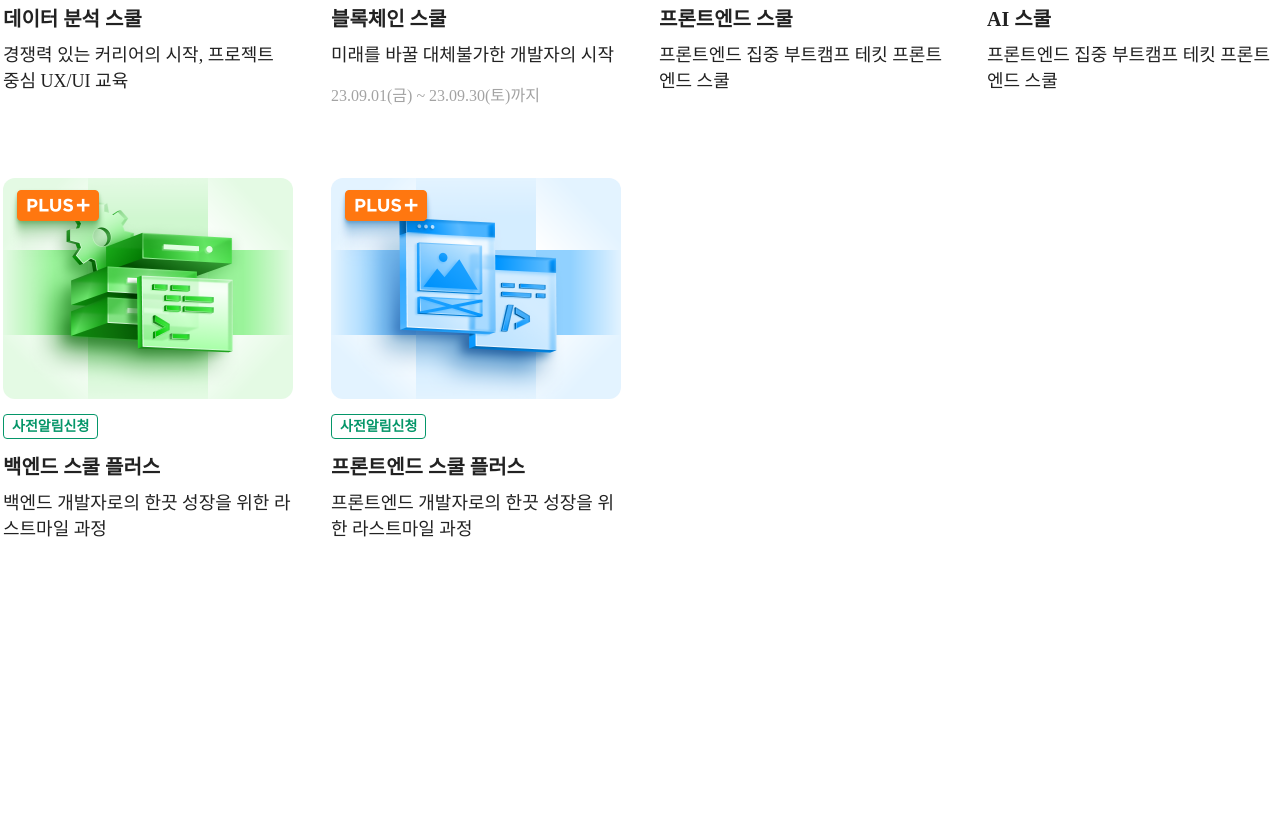
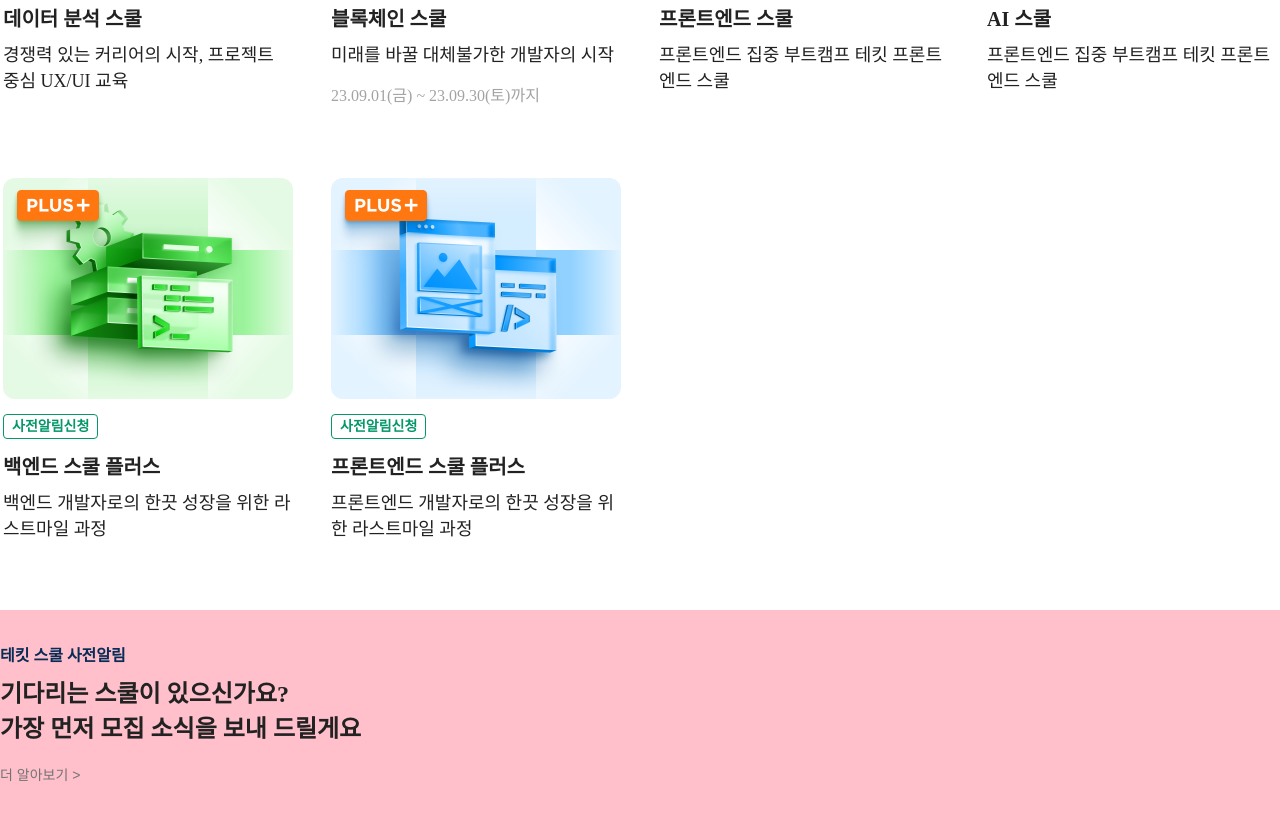
Before and after one commit to cryptojang/TeckIT-Clone, a plain HTML site: page index.html in a window 1280 px wide. Shown: the part 1828-2644 px from the top of the page. Before the commit the page ends 2438 px from the top, so only its background shows below. Drawn offline with Linux system fonts and the light colour scheme; a web font is replaced by a local one.

Commit message:
techit-alarm

```diff
--- a/index.html
+++ b/index.html
@@ -160,6 +160,14 @@
           </li>
         </ul>
       </section>
+      <section class="techit-alarm">
+        <div class="techit-alarm-container">
+          <h5>테킷 스쿨 사전알림</h5>
+          <h3>기다리는 스쿨이 있으신가요?</h3>
+          <h3>가장 먼저 모집 소식을 보내 드릴게요</h3>
+          <button>더 알아보기 ></button>
+        </div>
+      </section>
     </main>
   </body>
 </html>
--- a/style.css
+++ b/style.css
@@ -1,23 +1,23 @@
 @font-face {
   font-family: "Pretendard";
+  font-display: swap;
   font-weight: 900;
-  font-display: swap;
   src: url("https://cdn.jsdelivr.net/gh/Project-Noonnu/noonfonts_2107@1.1/Pretendard-Black.woff")
     format("woff");
 }
 
 @font-face {
   font-family: "Pretendard";
+  font-display: swap;
   font-weight: 800;
-  font-display: swap;
   src: url("https://cdn.jsdelivr.net/gh/Project-Noonnu/noonfonts_2107@1.1/Pretendard-ExtraBold.woff")
     format("woff");
 }
 
 @font-face {
   font-family: "Pretendard";
+  font-display: swap;
   font-weight: 700;
-  font-display: swap;
   src: url("https://cdn.jsdelivr.net/gh/Project-Noonnu/noonfonts_2107@1.1/Pretendard-Bold.woff")
     format("woff");
 }
@@ -207,3 +207,38 @@ header {
   margin-top: 16px;
   color: #a3a3a3;
 }
+
+.techit-alarm {
+  background-image: url("images/techit_alarm.png");
+  height: 206px;
+  background-size: cover;
+}
+
+.techit-alarm-container {
+  max-width: 1280px;
+  margin: auto;
+  display: flex;
+  flex-direction: column;
+  justify-content: center;
+  align-items: start;
+  height: 100%;
+  background-color: pink;
+}
+
+.techit-alarm-container > h5 {
+  font-size: 16px;
+  font-weight: 600;
+  color: #072c56;
+  margin-bottom: 8px;
+}
+
+.techit-alarm-container > h3 {
+  font-size: 24px;
+  font-weight: 600;
+}
+
+.techit-alarm-container > button {
+  margin-top: 20px;
+  font-size: 14px;
+  color: #737373;
+}
```
